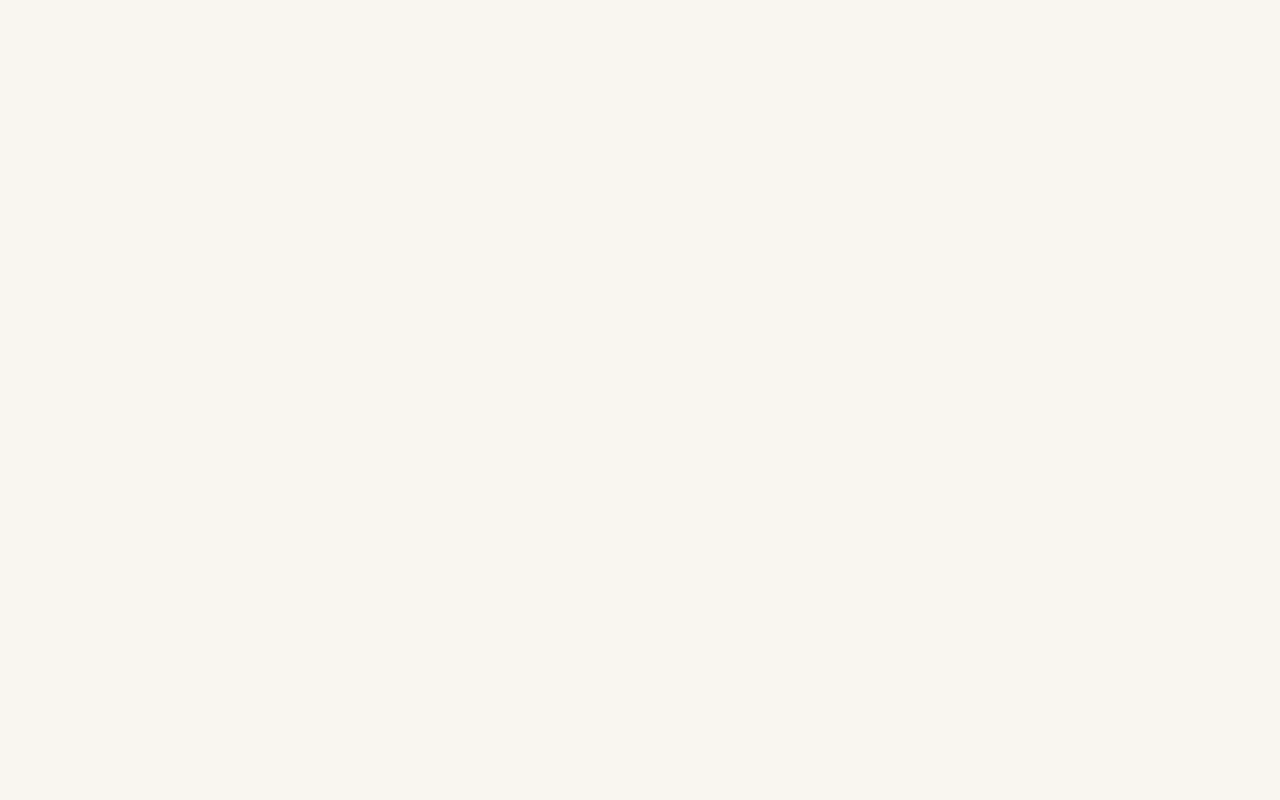
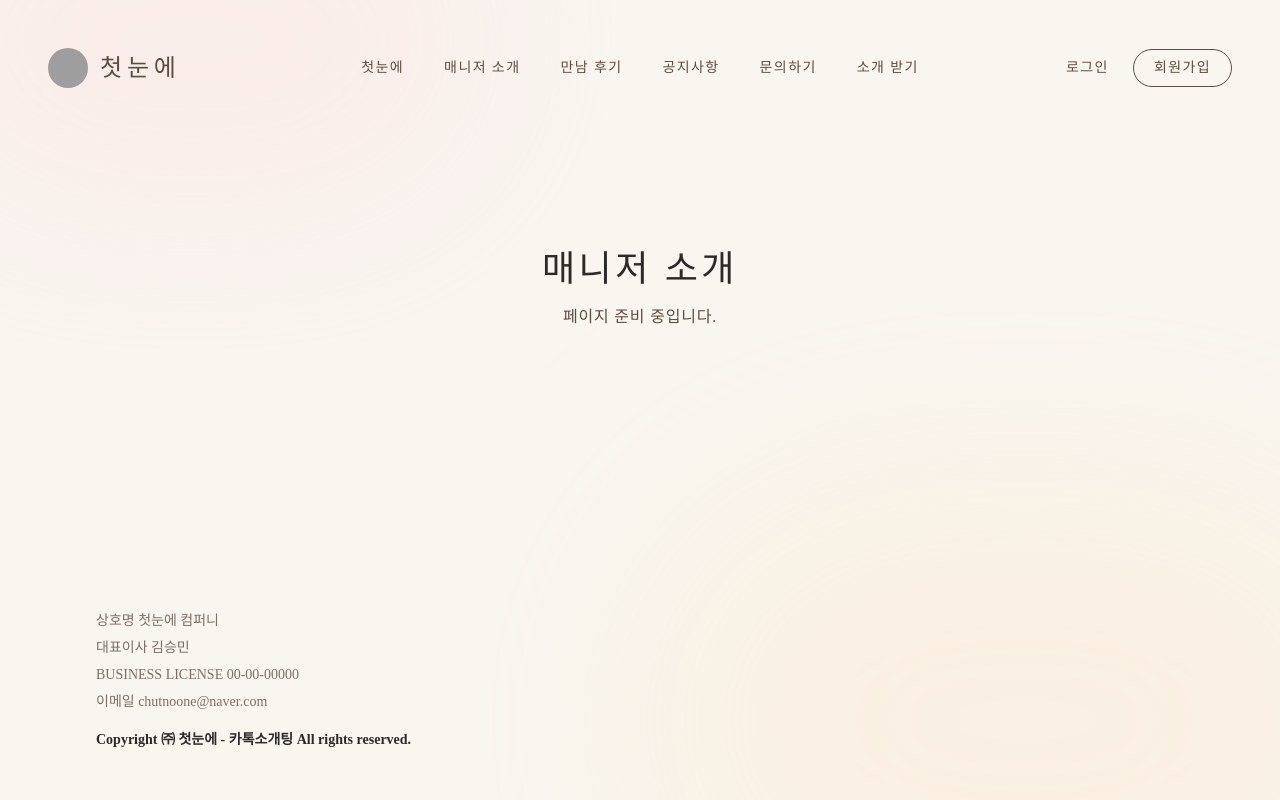
Before and after one commit to kim-off/-, a React (Vite) app: page /manager in a window 1280 px wide. Before the commit this address had no page. Built offline with nearby package versions, Linux system fonts and the light colour scheme; grey boxes are pictures that could not be loaded.

Commit message:
feat: Add new routes and navigation links
Introduces new page components for "Manager," "Reviews," "Notices," "Contact," and "Match." Updates the main navigation to include links to these new sections.

```diff
--- a/src/App.tsx
+++ b/src/App.tsx
@@ -2,6 +2,11 @@ import { BrowserRouter, Routes, Route } from 'react-router-dom';
 import Layout from './components/Layout';
 import Home from './pages/Home';
 import About from './pages/About';
+import Manager from './pages/Manager';
+import Reviews from './pages/Reviews';
+import Notices from './pages/Notices';
+import Contact from './pages/Contact';
+import Match from './pages/Match';
 
 export default function App() {
   return (
@@ -10,6 +15,11 @@ export default function App() {
         <Route path="/" element={<Layout />}>
           <Route index element={<Home />} />
           <Route path="about" element={<About />} />
+          <Route path="manager" element={<Manager />} />
+          <Route path="reviews" element={<Reviews />} />
+          <Route path="notices" element={<Notices />} />
+          <Route path="contact" element={<Contact />} />
+          <Route path="match" element={<Match />} />
         </Route>
       </Routes>
     </BrowserRouter>
--- a/src/components/Layout.tsx
+++ b/src/components/Layout.tsx
@@ -38,13 +38,20 @@ export default function Layout() {
           transition={{ duration: 1, delay: 0.2, ease: "easeOut" }}
           className="hidden lg:flex absolute left-1/2 -translate-x-1/2 items-center gap-10"
         >
-          {['첫눈에', '매니저 소개', '만남 후기', '공지사항', '문의하기', '소개 받기'].map((item) => (
+          {[
+            { name: '첫눈에', path: '/about' },
+            { name: '매니저 소개', path: '/manager' },
+            { name: '만남 후기', path: '/reviews' },
+            { name: '공지사항', path: '/notices' },
+            { name: '문의하기', path: '/contact' },
+            { name: '소개 받기', path: '/match' }
+          ].map((item) => (
             <Link
-              key={item}
-              to={item === '첫눈에' ? '/about' : `#${item}`}
+              key={item.name}
+              to={item.path}
               className="text-[#5c4d43] hover:text-[#2c2a29] text-sm tracking-widest transition-colors duration-300 hover:-translate-y-0.5 transform inline-block"
             >
-              {item}
+              {item.name}
             </Link>
           ))}
         </motion.nav>
--- /dev/null
+++ b/src/pages/Contact.tsx
@@ -0,0 +1,21 @@
+import { motion } from 'motion/react';
+
+export default function Contact() {
+  return (
+    <main className="flex-1 flex flex-col items-center justify-center px-6 relative z-10">
+      <motion.div
+        initial={{ opacity: 0, y: 20 }}
+        animate={{ opacity: 1, y: 0 }}
+        transition={{ duration: 1, ease: "easeOut" }}
+        className="text-center"
+      >
+        <h2 className="text-3xl md:text-4xl font-light text-[#2c2a29] tracking-widest">
+          문의하기
+        </h2>
+        <p className="mt-4 text-[#5c4d43] tracking-wider">
+          페이지 준비 중입니다.
+        </p>
+      </motion.div>
+    </main>
+  );
+}
--- /dev/null
+++ b/src/pages/Manager.tsx
@@ -0,0 +1,21 @@
+import { motion } from 'motion/react';
+
+export default function Manager() {
+  return (
+    <main className="flex-1 flex flex-col items-center justify-center px-6 relative z-10">
+      <motion.div
+        initial={{ opacity: 0, y: 20 }}
+        animate={{ opacity: 1, y: 0 }}
+        transition={{ duration: 1, ease: "easeOut" }}
+        className="text-center"
+      >
+        <h2 className="text-3xl md:text-4xl font-light text-[#2c2a29] tracking-widest">
+          매니저 소개
+        </h2>
+        <p className="mt-4 text-[#5c4d43] tracking-wider">
+          페이지 준비 중입니다.
+        </p>
+      </motion.div>
+    </main>
+  );
+}
--- /dev/null
+++ b/src/pages/Match.tsx
@@ -0,0 +1,21 @@
+import { motion } from 'motion/react';
+
+export default function Match() {
+  return (
+    <main className="flex-1 flex flex-col items-center justify-center px-6 relative z-10">
+      <motion.div
+        initial={{ opacity: 0, y: 20 }}
+        animate={{ opacity: 1, y: 0 }}
+        transition={{ duration: 1, ease: "easeOut" }}
+        className="text-center"
+      >
+        <h2 className="text-3xl md:text-4xl font-light text-[#2c2a29] tracking-widest">
+          소개 받기
+        </h2>
+        <p className="mt-4 text-[#5c4d43] tracking-wider">
+          페이지 준비 중입니다.
+        </p>
+      </motion.div>
+    </main>
+  );
+}
--- /dev/null
+++ b/src/pages/Notices.tsx
@@ -0,0 +1,21 @@
+import { motion } from 'motion/react';
+
+export default function Notices() {
+  return (
+    <main className="flex-1 flex flex-col items-center justify-center px-6 relative z-10">
+      <motion.div
+        initial={{ opacity: 0, y: 20 }}
+        animate={{ opacity: 1, y: 0 }}
+        transition={{ duration: 1, ease: "easeOut" }}
+        className="text-center"
+      >
+        <h2 className="text-3xl md:text-4xl font-light text-[#2c2a29] tracking-widest">
+          공지사항
+        </h2>
+        <p className="mt-4 text-[#5c4d43] tracking-wider">
+          페이지 준비 중입니다.
+        </p>
+      </motion.div>
+    </main>
+  );
+}
--- /dev/null
+++ b/src/pages/Reviews.tsx
@@ -0,0 +1,21 @@
+import { motion } from 'motion/react';
+
+export default function Reviews() {
+  return (
+    <main className="flex-1 flex flex-col items-center justify-center px-6 relative z-10">
+      <motion.div
+        initial={{ opacity: 0, y: 20 }}
+        animate={{ opacity: 1, y: 0 }}
+        transition={{ duration: 1, ease: "easeOut" }}
+        className="text-center"
+      >
+        <h2 className="text-3xl md:text-4xl font-light text-[#2c2a29] tracking-widest">
+          만남 후기
+        </h2>
+        <p className="mt-4 text-[#5c4d43] tracking-wider">
+          페이지 준비 중입니다.
+        </p>
+      </motion.div>
+    </main>
+  );
+}
```
